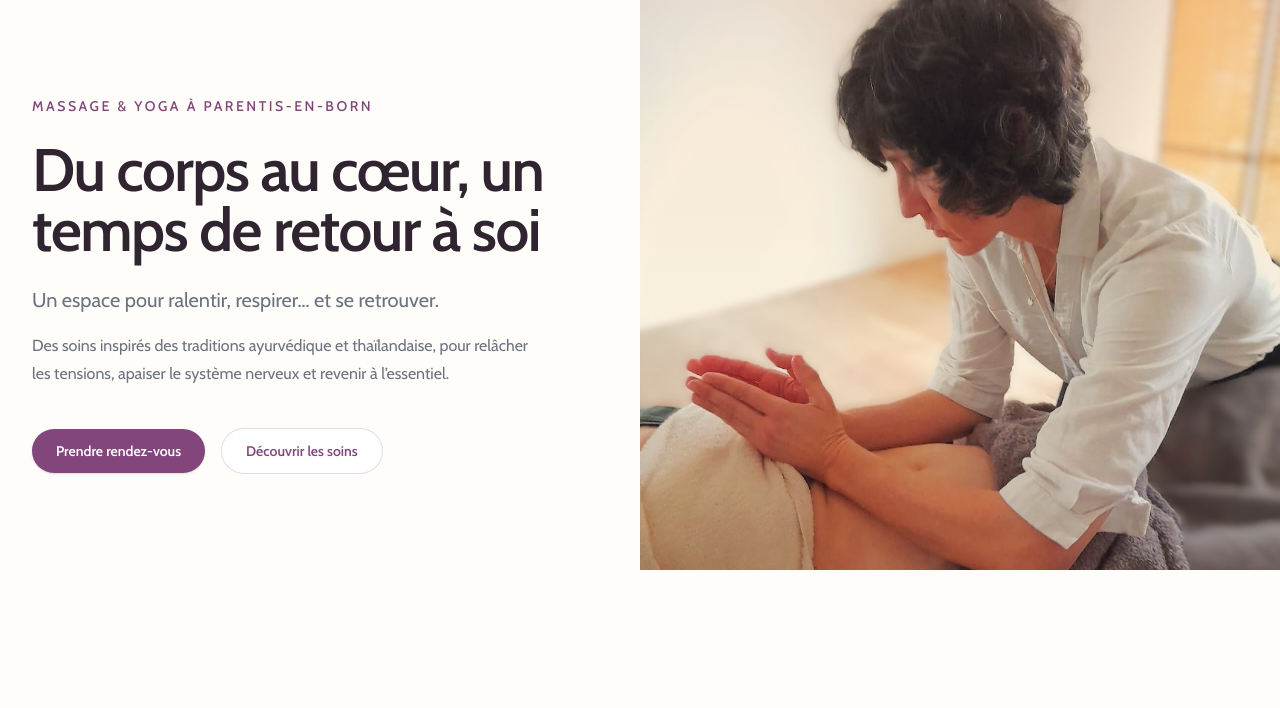
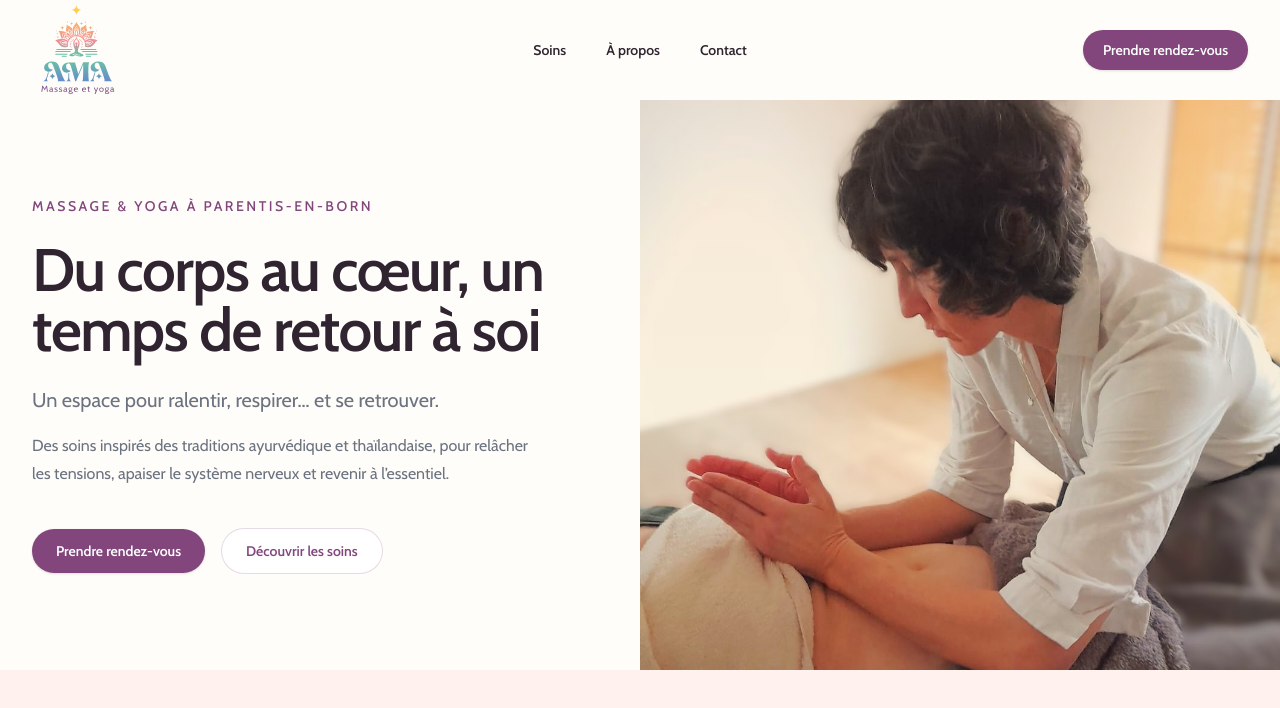
Before and after one commit to sgautier-dev/amamassageyoga, a Next.js app: page / in a window 1280 px wide. Shown: the top 708 px of the page. Built offline with nearby package versions, Linux system fonts and the light colour scheme.

Commit message:
added header

```diff
--- a/src/app/page.tsx
+++ b/src/app/page.tsx
@@ -1,9 +1,13 @@
+import Header from "@/components/Header"
 import Hero from "@/components/Hero"
 
 export default function HomePage() {
 	return (
 		<main>
+			<Header />
 			<Hero />
+            {/* Temporary section to test sticky header behavior */}
+      <section className="min-h-[200vh] bg-ama-pink/10" />
 		</main>
 	)
 }
--- a/src/components/Header.tsx
+++ b/src/components/Header.tsx
@@ -1,6 +1,6 @@
 "use client"
 
-import { useState } from "react"
+import { useEffect, useState } from "react"
 import Image from "next/image"
 import Link from "next/link"
 import { Dialog, DialogPanel } from "@headlessui/react"
@@ -14,12 +14,33 @@ const navigation = [
 
 export default function Header() {
 	const [mobileMenuOpen, setMobileMenuOpen] = useState(false)
+	const [isAtTop, setIsAtTop] = useState(true)
+
+	useEffect(() => {
+		const handleScroll = () => {
+			setIsAtTop(window.scrollY < 8)
+		}
+
+		handleScroll()
+
+		window.addEventListener("scroll", handleScroll)
+
+		return () => {
+			window.removeEventListener("scroll", handleScroll)
+		}
+	}, [])
 
 	return (
-		<header className="relative z-50">
+		<header
+			className={`sticky top-0 z-20 transition-all duration-300 ${
+				isAtTop
+					? "bg-background"
+					: "bg-background/80 shadow-sm backdrop-blur-md"
+			}`}
+		>
 			<nav
 				aria-label="Global"
-				className="mx-auto flex max-w-7xl items-center justify-between gap-x-6 px-6 py-4 lg:px-8"
+				className="mx-auto flex max-w-7xl items-center justify-between gap-x-6 px-6 py-0 lg:px-8"
 			>
 				<div className="flex lg:flex-1">
 					<Link href="/" className="-m-1.5 p-1.5">
@@ -30,7 +51,7 @@ export default function Header() {
 							width={140}
 							height={48}
 							priority
-							className="h-10 w-auto"
+							className="h-20 sm:h-25 w-auto"
 						/>
 					</Link>
 				</div>
```
Also changed, not shown: public/logo-ama.svg (added).
